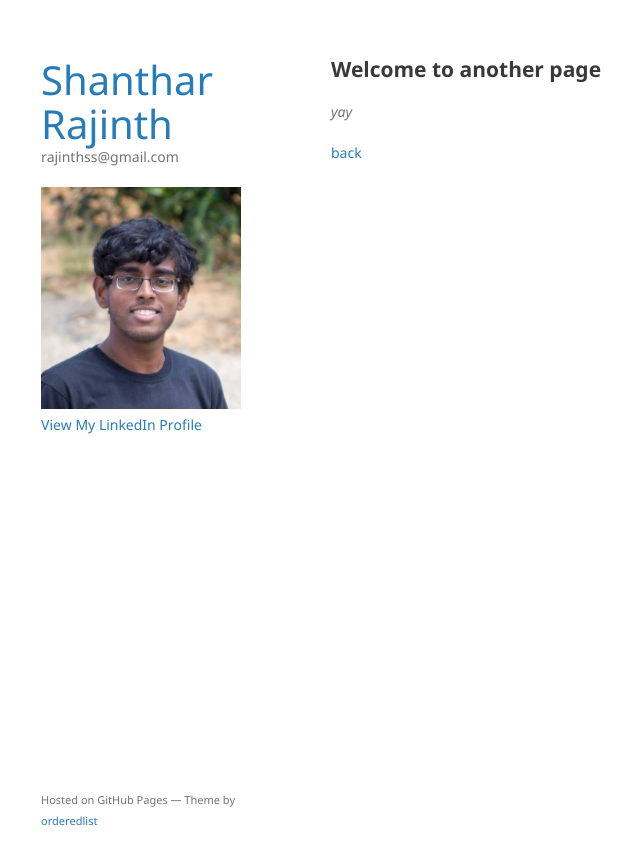
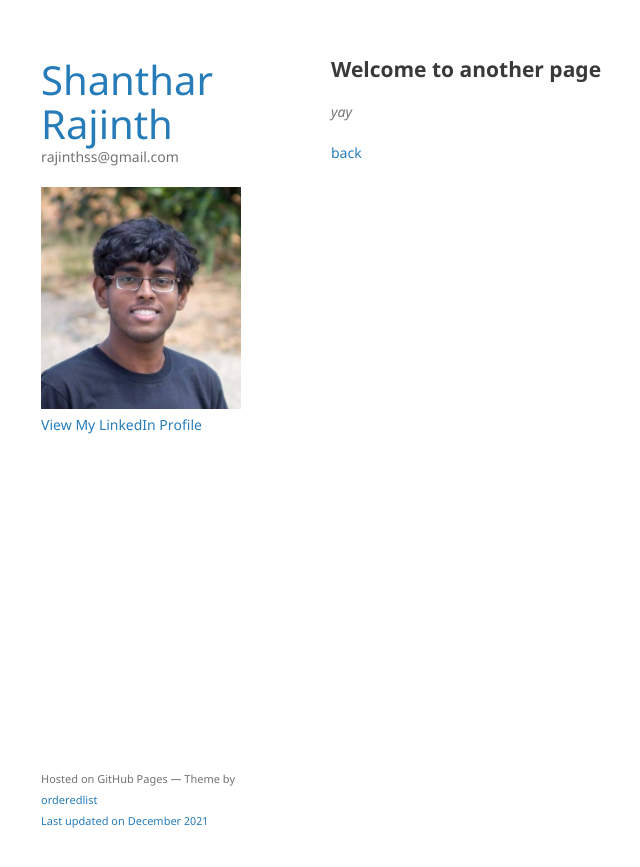
Before and after one commit to rajinthss/rajinthss.github.io, a Jekyll site: the page built from another-page.md, in a window 1280 px wide. Shown: the top 867 px of the page, without its empty margins (169-809 px from the left). Built offline with Jekyll 4.4.1, drawn with Linux system fonts in a browser that asks for light colours; our own code applies the rules of GitHub Pages for plain Markdown files.

Commit message:
Update default.html

```diff
--- a/_layouts/default.html
+++ b/_layouts/default.html
@@ -49,7 +49,7 @@
         {% if site.github.is_project_page %}
         <p>This project is maintained by <a href="{{ site.github.owner_url }}">{{ site.github.owner_name }}</a></p>
         {% endif %}
-        <p><small>Hosted on GitHub Pages &mdash; Theme by <a href="https://github.com/orderedlist">orderedlist</a></small></p>
+        <p><small>Hosted on GitHub Pages &mdash; Theme by <a href="https://github.com/orderedlist">orderedlist <br/> Last updated on December 2021</a></small></p>
       </footer>
     </div>
     <script src="{{ "/assets/js/scale.fix.js" | relative_url }}"></script>
```
